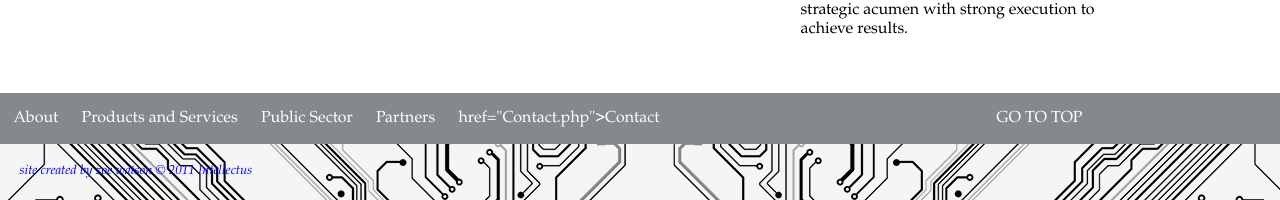
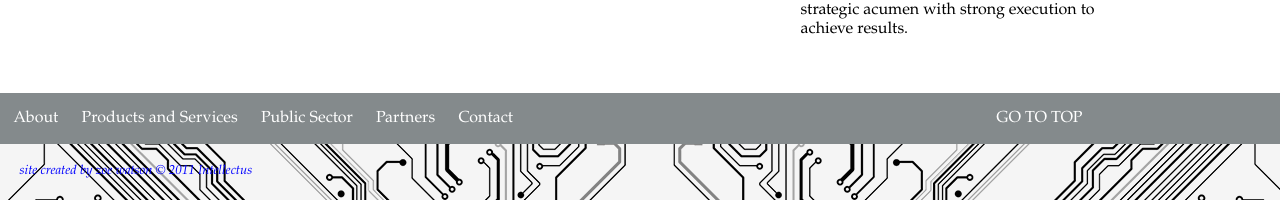
Before and after one commit to ChrisWatson1/Website, a PHP site: page /home.php in a window 1280 px wide. Shown: the part 1373-1573 px from the top of the page. Run offline with PHP 8.4, Linux system fonts and the light colour scheme.

Commit message:
Update Navbottom.php

```diff
--- a/extra/Navbottom.php
+++ b/extra/Navbottom.php
@@ -12,7 +12,7 @@
   </li>
   <li><a href="public-sector.php">Public Sector</a></li>
   <li><a href="partners.php">Partners</a></li>
-  <li><a> href="Contact.php">Contact</a></li>
+  <li><a href="Contact.php">Contact</a></li>
   <li class='toTOP'><a href="#top">Go To Top </a></li>
 
 </ul>
```
